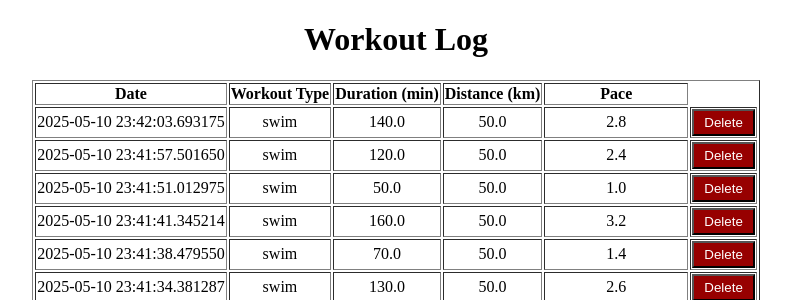
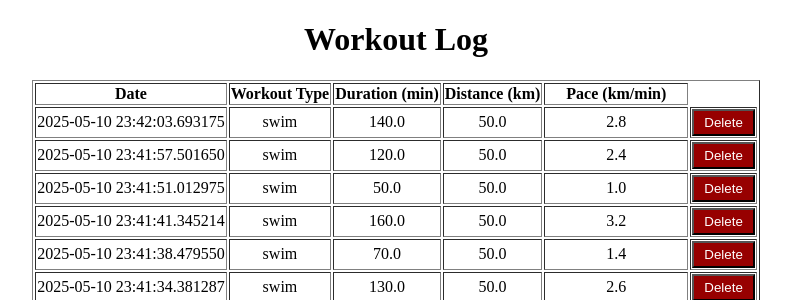
Before and after one commit to jon-b-alves/TriTracker, a Flask app: page /workout-log in a window 1280 px wide. Shown: the top 300 px of the page, without its empty margins (244-1035 px from the left). Run offline with Flask 3, Linux system fonts and the light colour scheme; a user stored in the database is signed in.

Commit message:
changed units of measurments for distance and pace

```diff
--- a/tri_tracker/templates/index.html
+++ b/tri_tracker/templates/index.html
@@ -21,7 +21,7 @@
             </div>
 
             <div class="flex flex-col">
-                <label for="distance">Insert distance (meters)</label>
+                <label for="distance">Insert distance (kilometers)</label>
                 <input type="number" step="any" name="distance" id="distance" min="0" required class="rounded-md"> <br><br>
             </div>
 
--- a/tri_tracker/templates/workout-log.html
+++ b/tri_tracker/templates/workout-log.html
@@ -14,7 +14,7 @@
             <th>Workout Type</th>
             <th>Duration (min)</th>
             <th>Distance (km)</th>
-            <th>Pace</th>
+            <th>Pace (km/min)</th>
         </tr>
         {% for workout in workouts %}
         <tr>
```
